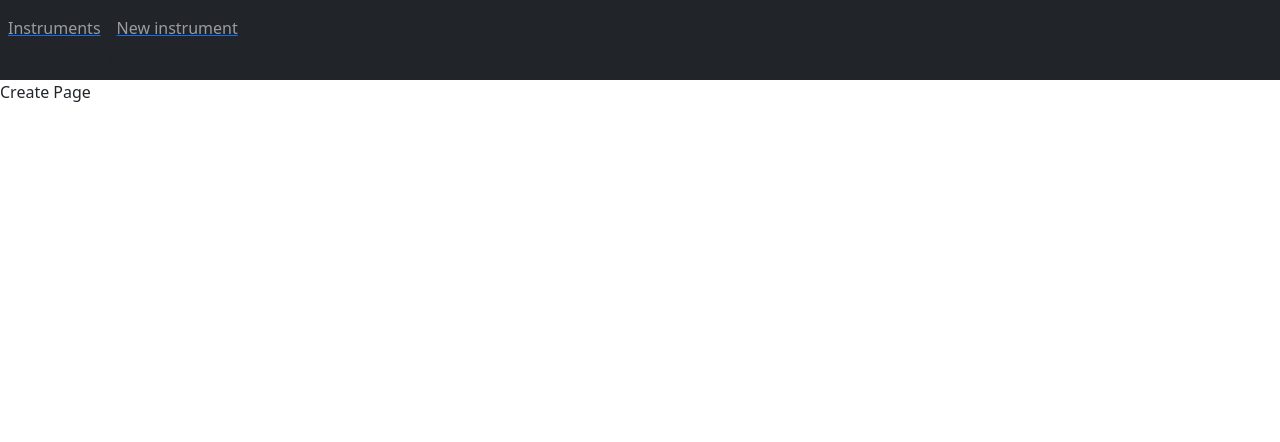
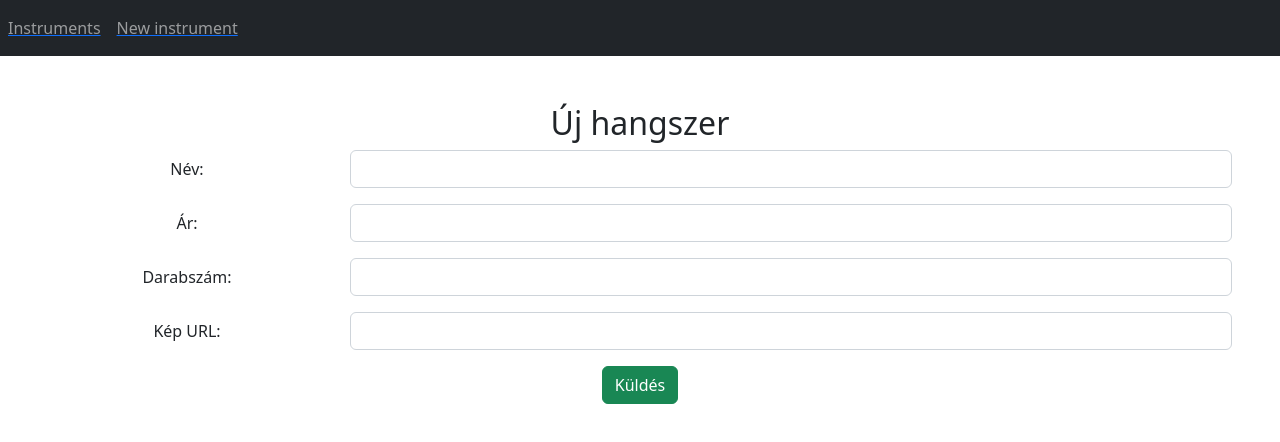
Before and after one commit to DevelopedByBarley/Instruments-app, a React (Create React App) app: page /new-instrument in a window 1280 px wide. Shown: the top 442 px of the page. Built offline with nearby package versions, Linux system fonts and the light colour scheme.

Commit message:
Instrument Create form is done!

```diff
--- a/src/App.js
+++ b/src/App.js
@@ -18,7 +18,7 @@ function App() {
             <li className="nav-item">
               <NavLink to={'/new-instrument'} activeClassName="active">
                 <span className="nav-link">New instrument</span>
-              </NavLink>hhhhhh
+              </NavLink>
             </li>
           </ul>
         </div>
--- a/src/InstrumentCreatePage.js
+++ b/src/InstrumentCreatePage.js
@@ -1,3 +1,56 @@
+import { useNavigate } from "react-router-dom"
+
+
 export function InstrumentCreatePage() {
-  return "Create Page"
+  const navigate = useNavigate();
+
+
+  return (
+    <div className="p-5 content bg-whitesmoke text-center">
+      <h2>Új hangszer</h2>
+      <form onSubmit={(event) => {
+        event.preventDefault();
+        fetch(`https://kodbazis.hu/api/instruments`, {
+          method: "POST",
+          credentials: "include",
+          body: JSON.stringify({
+            name: event.target.elements.name.value,
+            price: event.target.elements.price.value,
+            quantity: event.target.elements.quantity.value,
+            imageURL: event.target.elements.imageURL.value,
+          })
+        })
+          .then(() => navigate('/'))
+          .catch(console.log())
+      }}>
+        <div className="form-group row pb-3">
+          <label className="col-sm-3 col-form-label">Név:</label>
+          <div className="col-sm-9">
+            <input type="text" name="name" className="form-control" />
+          </div>
+        </div>
+        <div className="form-group row pb-3">
+          <label className="col-sm-3 col-form-label">Ár:</label>
+          <div className="col-sm-9">
+            <input type="number" name="price" className="form-control" />
+          </div>
+        </div>
+        <div className="form-group row pb-3">
+          <label className="col-sm-3 col-form-label">Darabszám:</label>
+          <div className="col-sm-9">
+            <input type="number" name="quantity" className="form-control" />
+          </div>
+        </div>
+        <div className="form-group row pb-3">
+          <label className="col-sm-3 col-form-label">Kép URL:</label>
+          <div className="col-sm-9">
+            <input type="text" name="imageURL" className="form-control" />
+          </div>
+        </div>
+        <button type="submit" className="btn btn-success">
+          Küldés
+        </button>
+      </form>
+    </div>
+  )
 }
```
